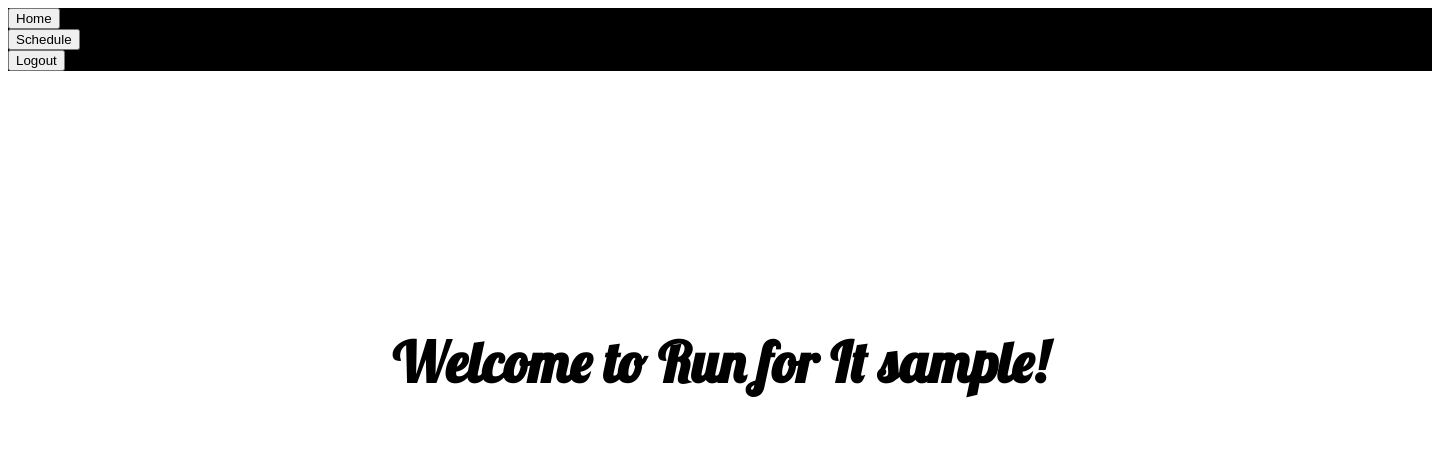
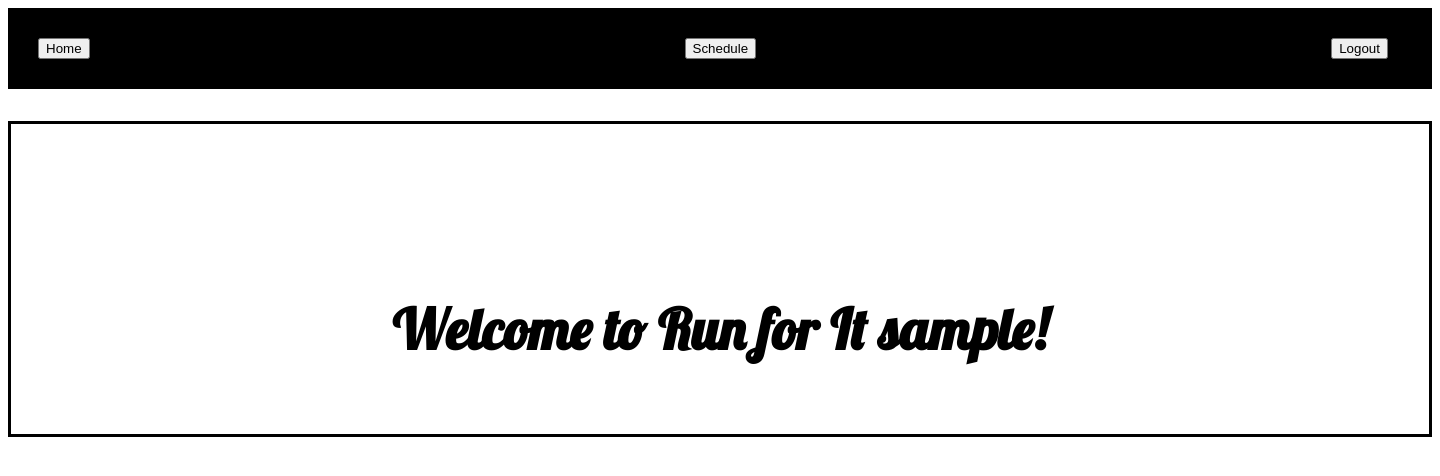
Before and after one commit to Ryoung27/capstoneAttemptTwo, a Django app: template website/templates/index.html in a window 1440 px wide. Shown: the top 476 px of the page. Run offline with Django 3.2, Linux system fonts and the light colour scheme; the template is opened without the code that fills it, so the values that code supplies are empty; the visitor is signed in with stand-in values (Sample User, id 1).

Commit message:
finished, should keep polishing

```diff
--- a/website/static/styles.css
+++ b/website/static/styles.css
@@ -4,12 +4,35 @@ nav {
     margin: 0;
 }
 
+.nav_container{
+    display: flex;
+}
+
+.homeButton{
+    padding: 30px;
+}
+
+.scheduleButton{
+    padding: 30px;
+    padding-left: 565px;
+}
+
+.logoutButton{
+    padding: 30px;
+    padding-left: 545px;
+}
+
+.indexBorder{
+    margin-top: 32px;
+    padding-bottom: 32px;
+    border: solid black;
+}
 
 .indexHeader {
     text-align: center;
     font-family: 'Lobster', cursive;
     font-size: 56px;
-    margin-top: 18%;
+    margin-top: 12%;
 }
 
 .loginHeader {
@@ -112,3 +135,11 @@ nav {
     border: solid black;
     text-align: center;
 }
+
+.stayGold{
+    text-shadow:
+    -1px -1px 0 #CFB53B,
+    1px -1px 0 #CFB53B,
+    -1px 1px 0 #CFB53B,
+    1px 1px 0 #CFB53B;
+}
--- a/website/templates/index.html
+++ b/website/templates/index.html
@@ -8,6 +8,8 @@
   </head>
   <body>
     {% include "run/navbar.html" %}
+    <div class="indexBorder">
     <h1 class="indexHeader">Welcome to Run for It {{ user.username }}!</h1>
+    </div>
   </body>
 </html>
--- a/website/templates/run/day.html
+++ b/website/templates/run/day.html
@@ -11,13 +11,13 @@
     {% include "run/navbar.html" %}
       <div class='days'>
       <h1 class="dayHeader">Day</h1>
-      <h3>Distance Ran</h3>
+      <h3>Distance Run</h3>
       <p>{{day.distance}}</p>
       {% if user_day%}
         {% if user.id == user_day.user.id %}
-          <h3>Time</h3>
+          <h3 class="stayGold">Time</h3>
           <p>{{user_day.time}}</p>
-          <h3>Notes</h3>
+          <h3 class="stayGold">Notes</h3>
           <p>{{user_day.thoughts}}</p>
         {% endif %}
         {% else %}
```
Also changed, not shown: website/views/day_view.py (+6 -2 lines).
